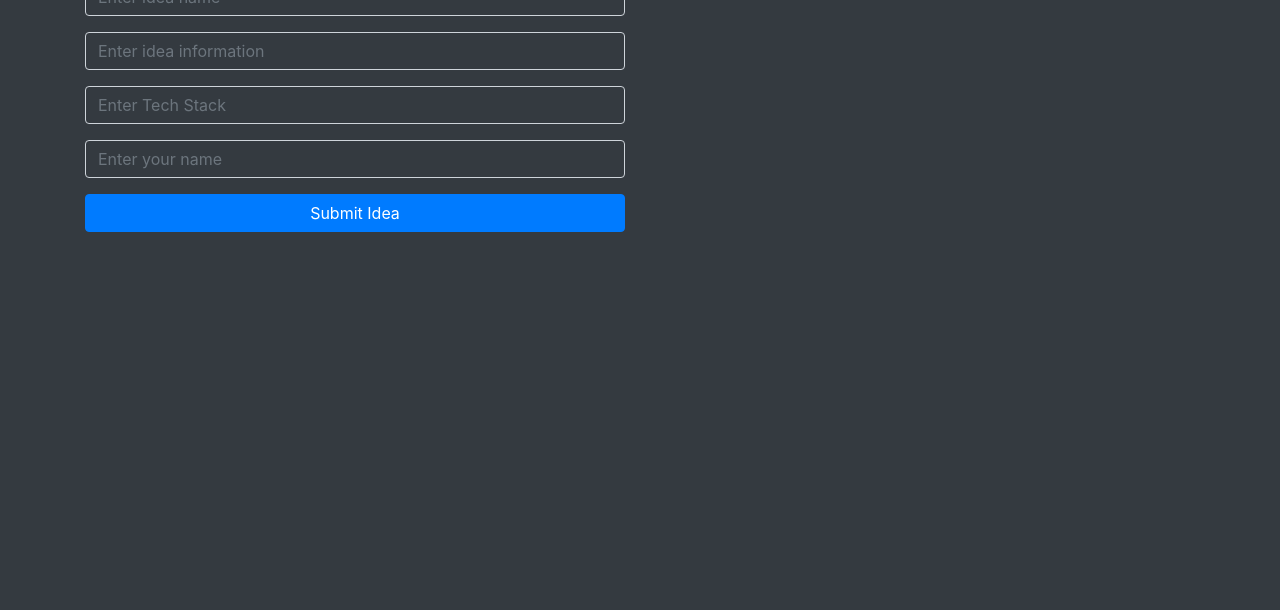
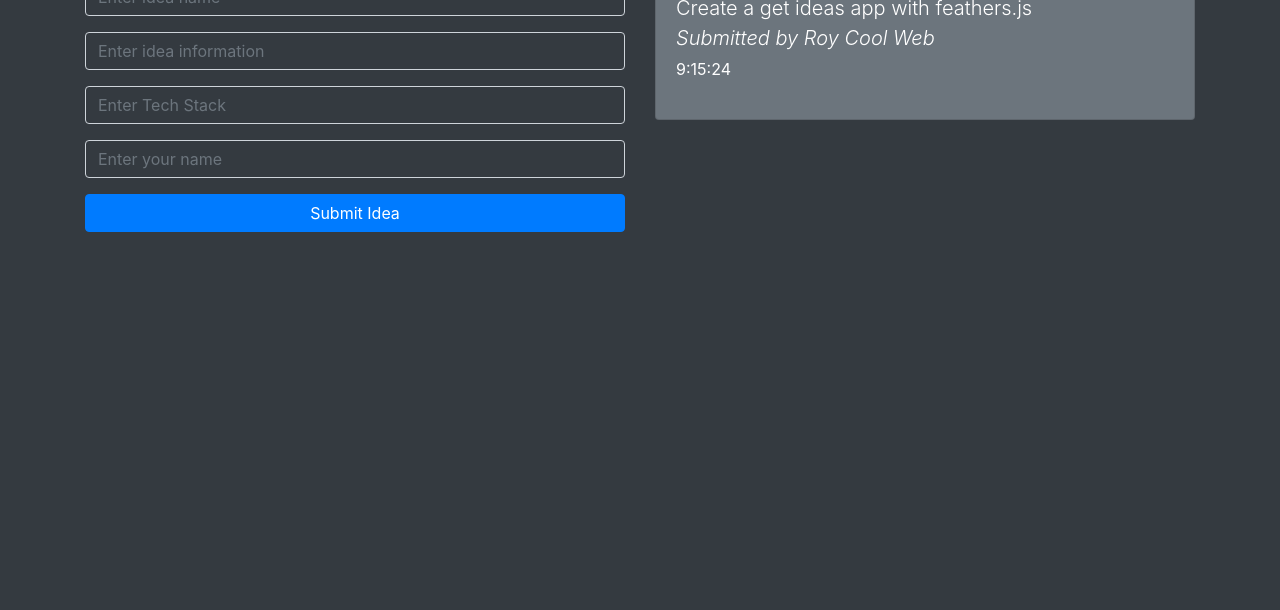
Before and after one commit to webroyit/b7f1kx-feathers.js, a website: page index.html in a window 1280 px wide. Shown: the part 190-800 px from the top of the page. Drawn offline with nearby package versions, Linux system fonts and the light colour scheme.

Commit message:
Add ideas list and import script src for feathers.js and socket.io

```diff
--- a/index.html
+++ b/index.html
@@ -70,7 +70,25 @@
                     </button>
                 </form>
             </div>
+            <div class="col-md-6">
+                <div id="ideas">
+                    <div class="card bg-secondary my-3">
+                        <div class="card-body">
+                            <h3>Get Ideas</h3>
+                            <p class="lead">
+                                Create a get ideas app with feathers.js
+                            <br />
+                            <em>Submitted by Roy Cool Web</em>
+                            <br />
+                            <small>9:15:24</small>
+                            </p>
+                        </div>
+                    </div>
+                </div>
+            </div>
         </div>
     </div>
+    <script src="https://unpkg.com/@feathersjs/client@^4.3.0/dist/feathers.js"></script>
+    <script src="https://cdnjs.cloudflare.com/ajax/libs/socket.io/2.0.4/socket.io.js"></script>
 </body>
 </html>
```
